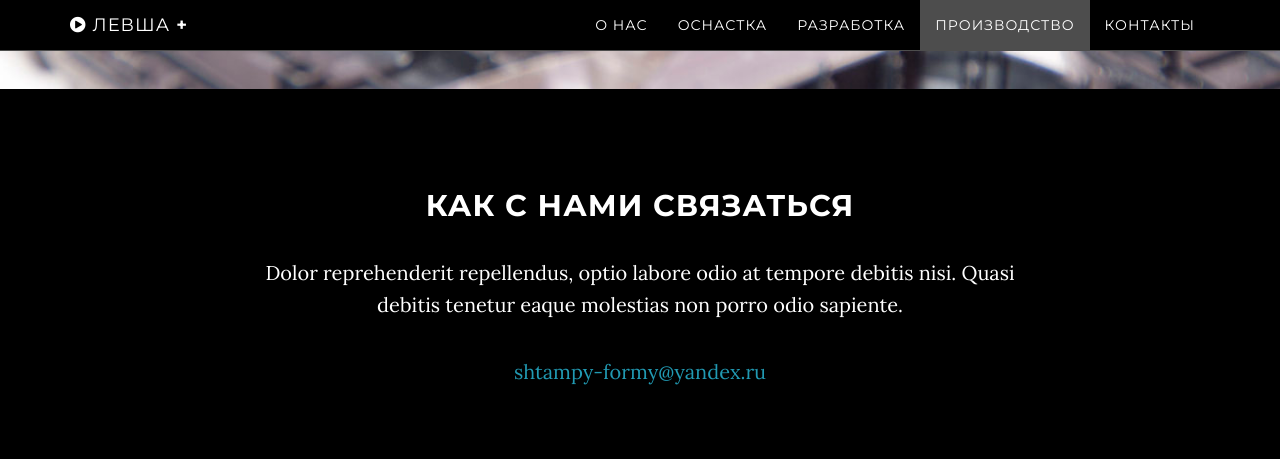
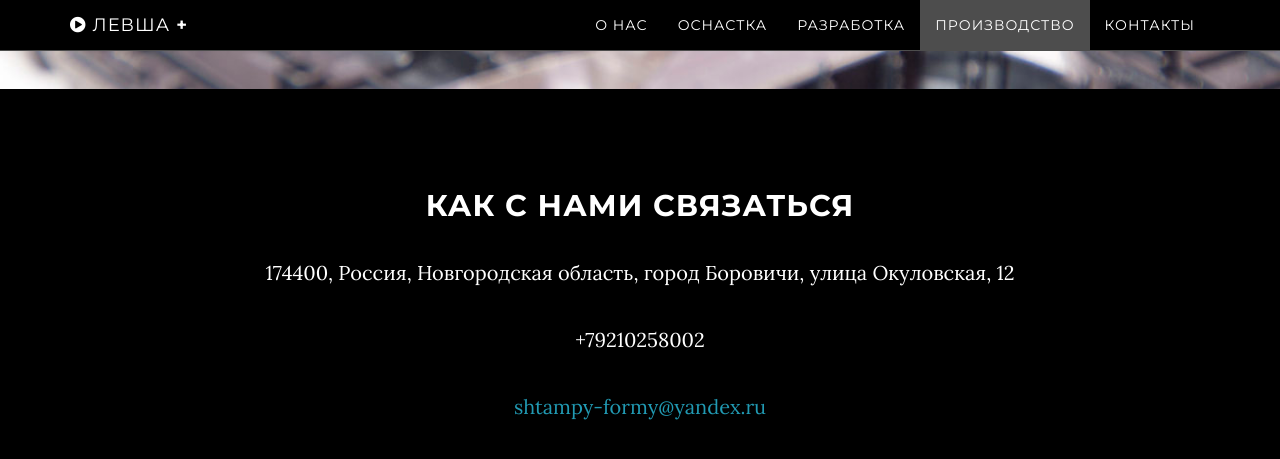
Before and after one commit to minoga2000/shtampy-formy, a Jekyll site: the page built from index.html, in a window 1280 px wide and 900 px high, scrolled down 3370 px. Shown: the top 459 px of the window. Built offline with Jekyll 4.4.1, drawn with Linux system fonts in a browser that asks for light colours.

Commit message:
Add contact info

```diff
--- a/_includes/contact.html
+++ b/_includes/contact.html
@@ -1,9 +1,10 @@
     <!-- Contact Section -->
     <section id="contact" class="container content-section text-center">
         <div class="row">
-            <div class="col-lg-8 col-lg-offset-2">
+            <div class="col-lg-10 col-lg-offset-1">
                 <h2>Как с нами связаться</h2>
-                <p>Dolor reprehenderit repellendus, optio labore odio at tempore debitis nisi. Quasi debitis tenetur eaque molestias non porro odio sapiente.</p>
+                <p>174400, Россия, Новгородская область, город Боровичи, улица Окуловская, 12</p>
+                <p>+79210258002</p>
                 <p><a href="mailto:{{ site.email }}">{{ site.email }}</a>
                 </p>
 
```
